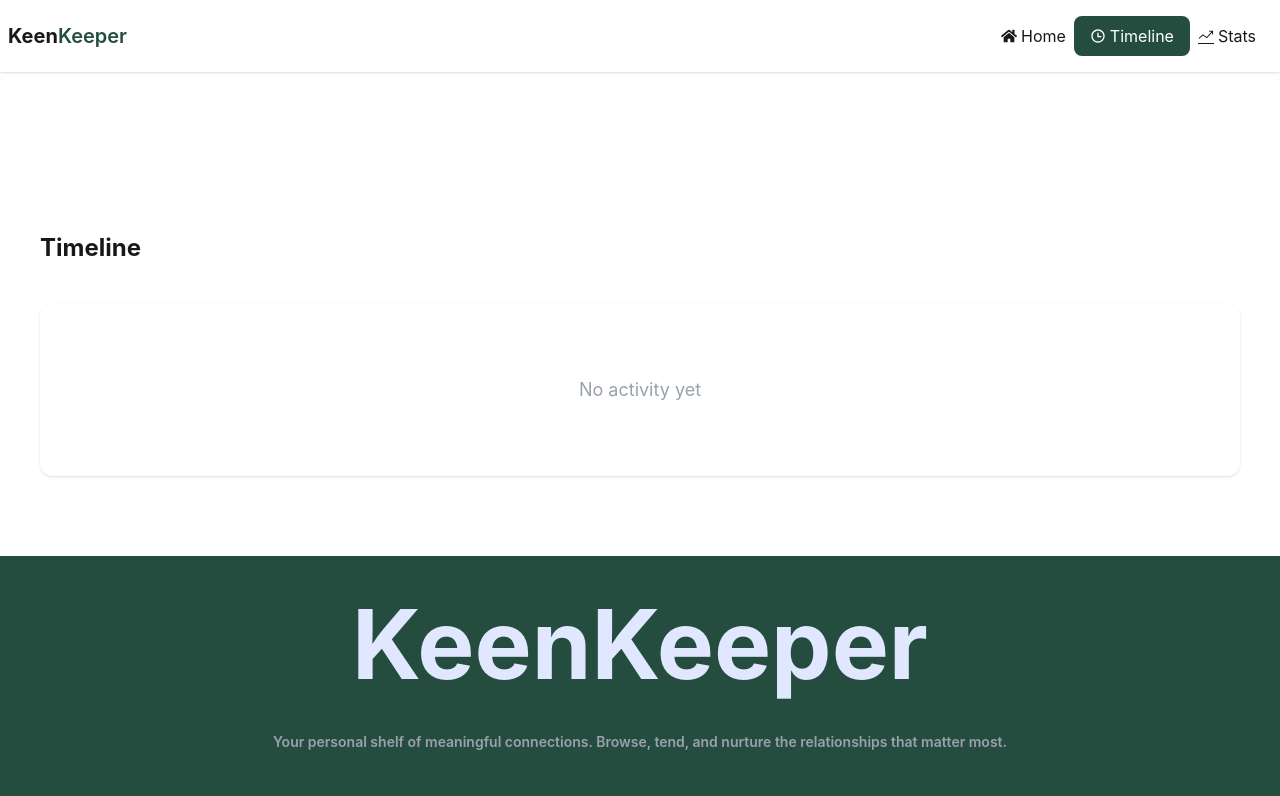
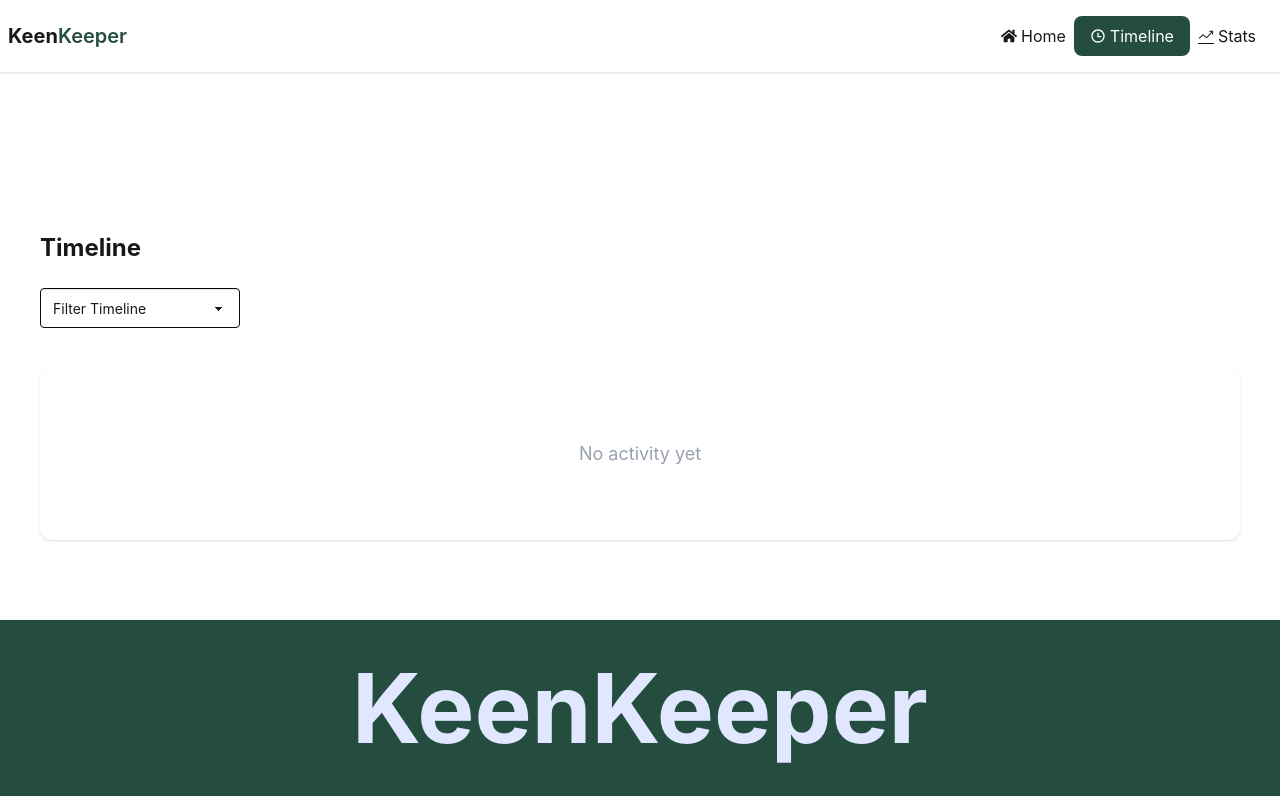
Before and after one commit to rakibulislam08/keen-keeper, a React (Vite) app: page /timeline in a window 1280 px wide. Shown: the top 796 px of the page. Built offline with nearby package versions, Linux system fonts and the light colour scheme.

Commit message:
timeline section complete

```diff
--- a/src/pages/Stats/Stats.jsx
+++ b/src/pages/Stats/Stats.jsx
@@ -2,8 +2,8 @@ import React from 'react';
 
 const Stats = () => {
     return (
-        <div>
-         stats page
+        <div className='container mx-auto'>
+         <h1 className='text-3xl font-bold mt-10'>Friendship Analytics</h1>
         </div>
     );
 };
--- a/src/pages/TimeLine/TimeLine.jsx
+++ b/src/pages/TimeLine/TimeLine.jsx
@@ -1,4 +1,4 @@
-import React, { useContext } from 'react';
+import React, { useContext, useState } from 'react';
 import { FiPhoneCall } from 'react-icons/fi';
 import { IoVideocamOutline } from 'react-icons/io5';
 import { MdOutlineTextsms } from 'react-icons/md';
@@ -6,17 +6,35 @@ import { TimelineContext } from '../../context/TimelineContext';
 
 const TimeLine = () => {
     const { timeline } = useContext(TimelineContext);
+    const [filter, setFilter] = useState('all');
+
+    const filteredTimeline = filter === 'all'
+        ? timeline
+        : timeline.filter(entry => entry.type === filter);
     return (
         <div className='mt-15 container mx-auto p-10'>
             <p className='mt-15  text-2xl font-bold'>Timeline</p>
+
+            <select
+                value={filter}
+                onChange={(e) => setFilter(e.target.value)}
+                className="select select-neutral mt-6 w-[200px]"
+            >
+
+                <option value="all">Filter Timeline</option>
+                <option value="call">Calls</option>
+                <option value="text">Text</option>
+                <option value="video">Video</option>
+            </select>
+
             <div className='shadow rounded-xl p-10 mt-10'>
-                {timeline.length === 0 ? (
+                {filteredTimeline.length === 0 ? (
                     <div className='text-center text-gray-400 py-8'>
                         <p className='text-lg'>No activity yet</p>
                     </div>
                 ) : (
                     <div className='space-y-3'>
-                        {timeline.map((entry) => (
+                        {filteredTimeline.map((entry) => (
                             <div key={entry.id} className='flex items-center gap-4 p-4 bg-gray-50 rounded-lg'>
                                 <div>
                                     {entry.type === 'call' && <FiPhoneCall className='text-2xl shadow-xl rounded-xl text-blue-500' />}
```
